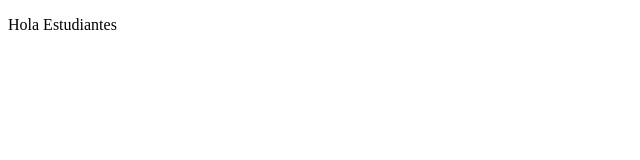
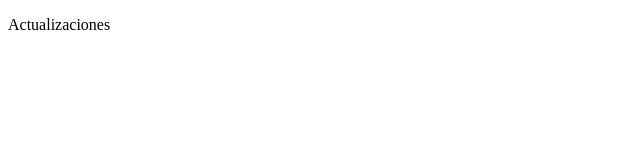
Before and after one commit to tamaravenencia/proyectoDemoCursoPreword, a plain HTML site: page index.html in a window 1280 px wide. Shown: the full height of the page, 0-640 px from the left. Drawn offline with Linux system fonts and the light colour scheme.

Commit message:
first commit

```diff
--- a/index.html
+++ b/index.html
@@ -8,7 +8,7 @@
 </head>
 <body>
     <p>
-        Hola Estudiantes
+        Actualizaciones
     </p>
 </body>
 </html>
```
